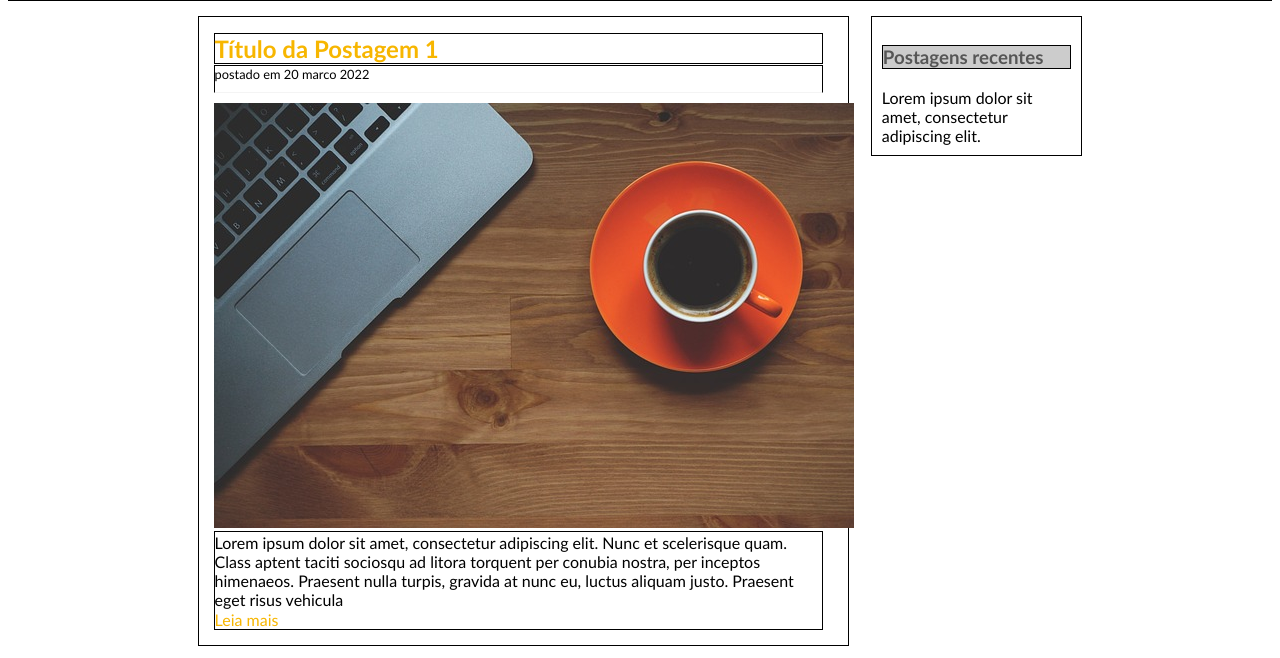
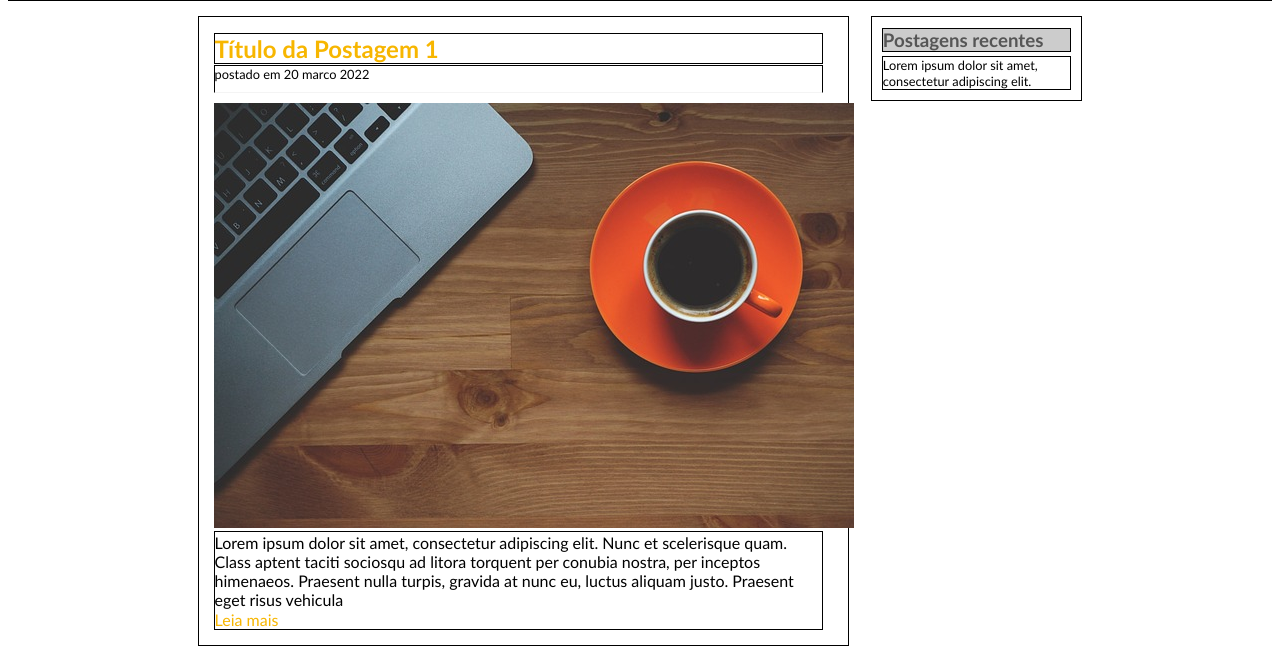
Before and after one commit to fredsonchaves07/blog-tecblog, a plain HTML site: page index.html in a window 1280 px wide. Shown: the part 142-800 px from the top of the page. Drawn offline with Linux system fonts and the light colour scheme.

Commit message:
Altração da caixa de postagens recentes

```diff
--- a/index.css
+++ b/index.css
@@ -17,14 +17,20 @@ body{
     width: 15%;
 }
 
+
 .postagens-recentes h3{
     border: 1px solid black;
     color: #565656;
     background-color: #CCC;
+    margin-top: 1px;
+    margin-bottom: 4px;
 }
 
 .postagens-recentes span{
-    width: 10%;
+    font-size: 0.8rem;
+    border: 1px solid black;
+    display: inline-block;
+    border-bottom: 1px thick black;
 }
 
 .branco{
```
